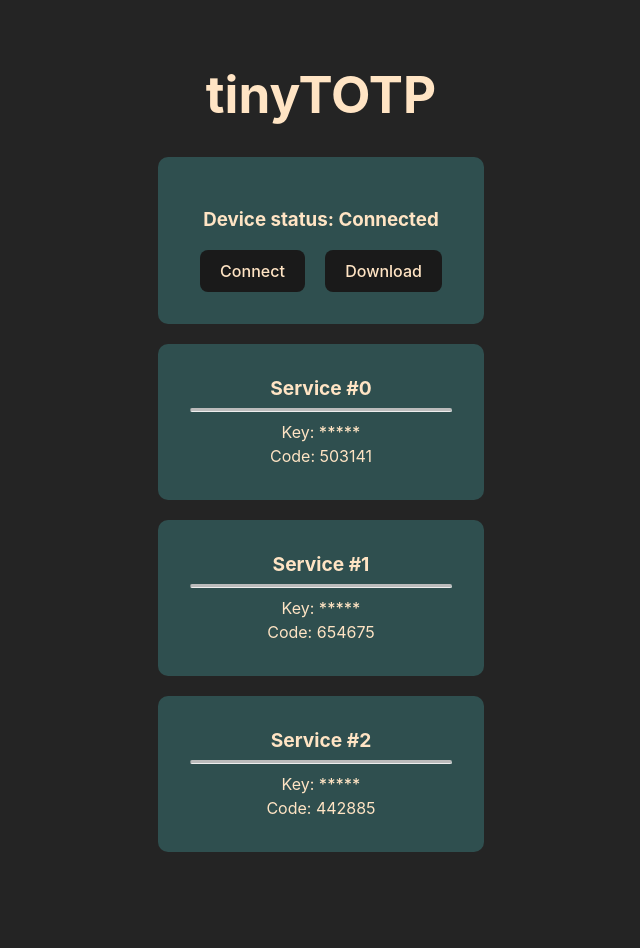
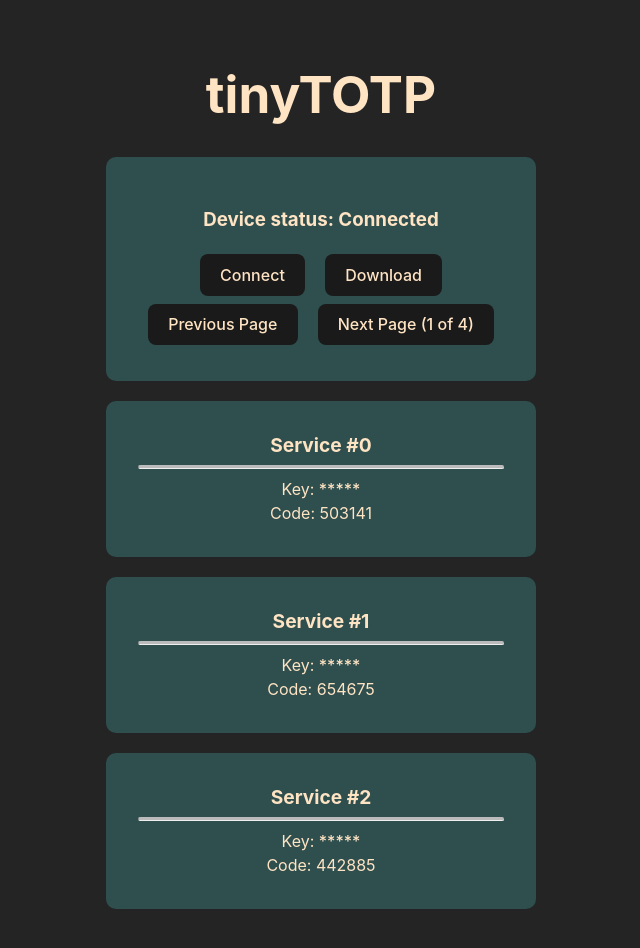
Before and after one commit to mistrpokr/tinytotp-web, a Vue app: page / in a window 1280 px wide. Shown: the top 948 px of the page, without its empty margins (319-959 px from the left). Before the commit the page ends 904 px from the top, so only its background shows below. Built offline with nearby package versions, Linux system fonts and the light colour scheme.

Commit message:
add basic paging

```diff
--- a/src/components/TOTPMain.vue
+++ b/src/components/TOTPMain.vue
@@ -2,10 +2,13 @@
 import { ref, computed, reactive, onMounted } from "vue";
 import Account from "@/others/Account.js";
 
+const ACCOUNTS_NUM = 10;
 /* Data */
 const connectStatus = ref(false);
 
 const accounts = reactive([]);
+const page = ref(0);
+const entriesPerPage = ref(3);
 const totpSeed = ref(0);
 
 /* Computed */
@@ -15,6 +18,9 @@ const connectStatusString = computed(() =>
 const connectCmdString = computed(() =>
   connectStatus.value ? "Disconnect" : "Connect"
 );
+const pageCount = computed(() => {
+  return Math.floor(accounts.length / entriesPerPage.value);
+});
 
 /* Methods */
 function toggleConnectionStatus() {
@@ -22,6 +28,12 @@ function toggleConnectionStatus() {
 }
 function downloadToDevice() {
   console.log("Downloading data to tinyTOTP device...");
+}
+function pageAccounts(page) {
+  return this.accounts.slice(
+    page * entriesPerPage.value,
+    (page + 1) * entriesPerPage.value
+  );
 }
 function keyDisplayString(account) {
   if (!account.showKey) {
@@ -43,7 +55,8 @@ onMounted(() => {
     totpSeed.value += 5;
   }, 5000);
 
-  for (let _ = 0; _ < 3; _++) {
+  // Create some dummy accounts
+  for (let _ = 0; _ < ACCOUNTS_NUM; _++) {
     accounts.push(
       new Account(
         _,
@@ -70,9 +83,15 @@ onMounted(() => {
         {{ connectCmdString }}
       </button>
       <button @click="downloadToDevice">Download</button>
+      <div>
+        <button @click="page = page === 0 ? 0 : page - 1">Previous Page</button>
+        <button @click="page = page >= pageCount ? pageCount : page + 1">
+          Next Page ({{ page + 1 }} of {{ pageCount + 1 }})
+        </button>
+      </div>
     </div>
 
-    <div class="card" v-for="a in accounts" :key="a.id">
+    <div class="card" v-for="a in pageAccounts(page)" :key="a.id">
       <div class="card-header">{{ a.service }}</div>
       <hr />
       <div class="card-body">
@@ -97,7 +116,7 @@ onMounted(() => {
 }
 
 button {
-  margin: 0 10px;
+  margin: 4px 10px;
 }
 
 hr {
```
